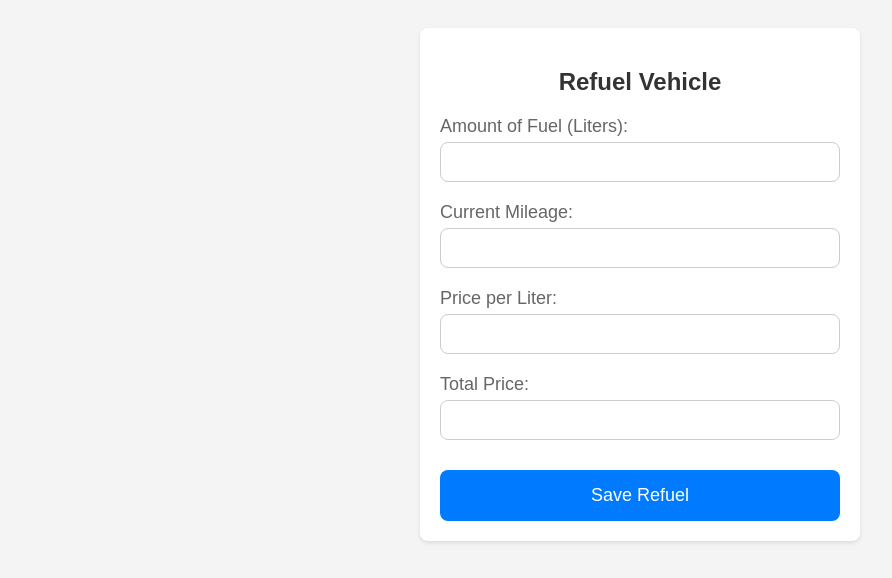
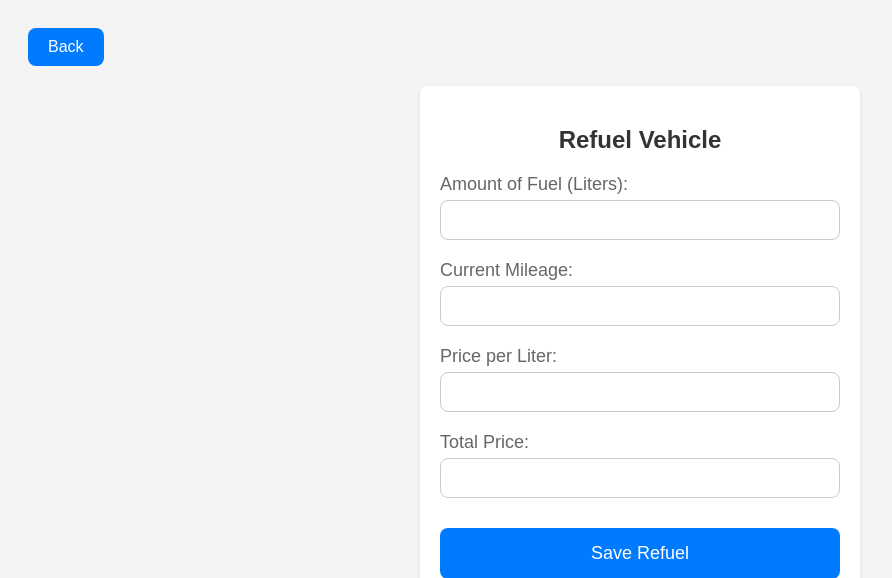
Before and after one commit to Samolet0489/CarManager, a Flask app: template src/templates/fuel.html in a window 1280 px wide. Shown: the top 578 px of the page, without its empty margins (0-892 px from the left). Run offline with Flask 3, Linux system fonts and the light colour scheme; the template is opened without the code that fills it, so the values that code supplies are empty.

Commit message:
it was broken

```diff
--- a/src/app.py
+++ b/src/app.py
@@ -94,23 +94,21 @@ def create_app():
     def fuel_vehicle(vehicle_id):
         vehicle = Vehicle.query.get(vehicle_id)
         if request.method == 'POST':
-            amount = request.form.get('amount')
+            amount = float(request.form.get('amount'))
             current_mileage = float(request.form.get('mileage'))
-            price_per_liter = request.form.get('price_per_liter')
-            total_price = request.form.get('total_price')
-
-            previous_mileage = vehicle.mileage
-            liters_used = float(amount)
+            price_per_liter = float(request.form.get('price_per_liter'))
+            total_price = float(request.form.get('total_price'))
 
             # Check if the new mileage is less than the previous mileage
-            if current_mileage < previous_mileage:
+            if current_mileage < vehicle.mileage:
                 error = 'Current mileage cannot be less than the previous mileage.'
                 refuel_history = RefuelHistory.query.filter_by(vehicle_id=vehicle_id).all()
                 return render_template("fuel.html", vehicle=vehicle, error=error, refuel_history=refuel_history)
 
             # Calculate fuel consumption
-            if previous_mileage != current_mileage:
-                fuel_consumption = (liters_used / (current_mileage - previous_mileage)) * 100
+            liters_used = amount
+            if vehicle.mileage != current_mileage:
+                fuel_consumption = (liters_used / (current_mileage - vehicle.mileage)) * 100
                 fuel_consumption = round(fuel_consumption, 1)  # Round to one decimal place
             else:
                 fuel_consumption = 0
@@ -123,14 +121,14 @@ def create_app():
                 vehicle_id=vehicle.id,
                 amount=liters_used,
                 mileage=current_mileage,
-                price_per_liter=float(price_per_liter),
-                total_price=float(total_price)
+                price_per_liter=price_per_liter,
+                total_price=total_price
             )
 
             db.session.add(new_refuel)
             db.session.commit()
 
-            return redirect(url_for('vehicle_info', vehicle_name=vehicle.name))
+            return redirect(url_for('fuel_vehicle', vehicle_id=vehicle.id))
 
         if vehicle:
             refuel_history = RefuelHistory.query.filter_by(vehicle_id=vehicle_id).all()
--- a/src/static/generated/get_vehicles.json
+++ b/src/static/generated/get_vehicles.json
@@ -13,8 +13,8 @@
         "name": "Bmw",
         "color": "white",
         "expenses": 220000.0,
-        "mileage": 140500.0,
-        "fuel_consumption": 6.800000000000001,
+        "mileage": 35000.0,
+        "fuel_consumption": 4.0,
         "note": "This is a car"
     },
     {
--- a/src/templates/fuel.html
+++ b/src/templates/fuel.html
@@ -10,6 +10,21 @@
             font-family: Arial, sans-serif;
             background-color: #f4f4f4;
             padding: 20px;
+        }
+
+        .back-button {
+            background-color: #007bff;
+            color: #fff;
+            border: none;
+            border-radius: 8px;
+            padding: 10px 20px;
+            font-size: 16px;
+            cursor: pointer;
+            margin-bottom: 20px;
+        }
+
+        .back-button:hover {
+            background-color: #0056b3;
         }
 
         .fuel-container {
@@ -109,7 +124,6 @@
         }
     </style>
     <script>
-<!--        I borrowed some code from the internet-->
         function calculateTotal() {
             var amount = parseFloat(document.getElementById('amount').value) || 0;
             var pricePerLiter = parseFloat(document.getElementById('price-per-liter').value) || 0;
@@ -119,6 +133,8 @@
     </script>
 </head>
 <body>
+    <button class="back-button" onclick="history.back()">Back</button>
+
     <div class="fuel-container">
         <h2>Refuel Vehicle</h2>
         {% if error %}
@@ -152,7 +168,7 @@
             </thead>
             <tbody>
                 {% set prev_mileage = None %}
-                {% for refuel in refuel_history %}
+                {% for refuel in refuel_history|sort(attribute='timestamp', reverse=True) %}
                 <tr>
                     <td>{{ refuel.timestamp.strftime('%Y-%m-%d %H:%M:%S') }}</td>
                     <td>{{ '%.1f' | format(refuel.amount) }}</td>
```
